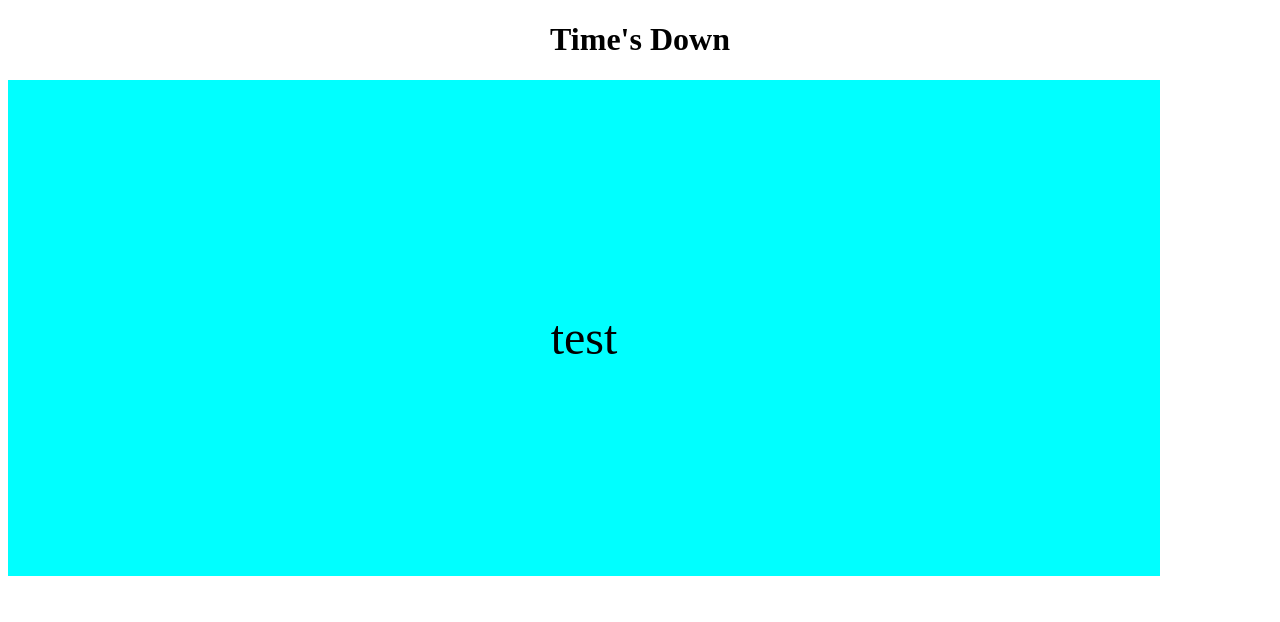
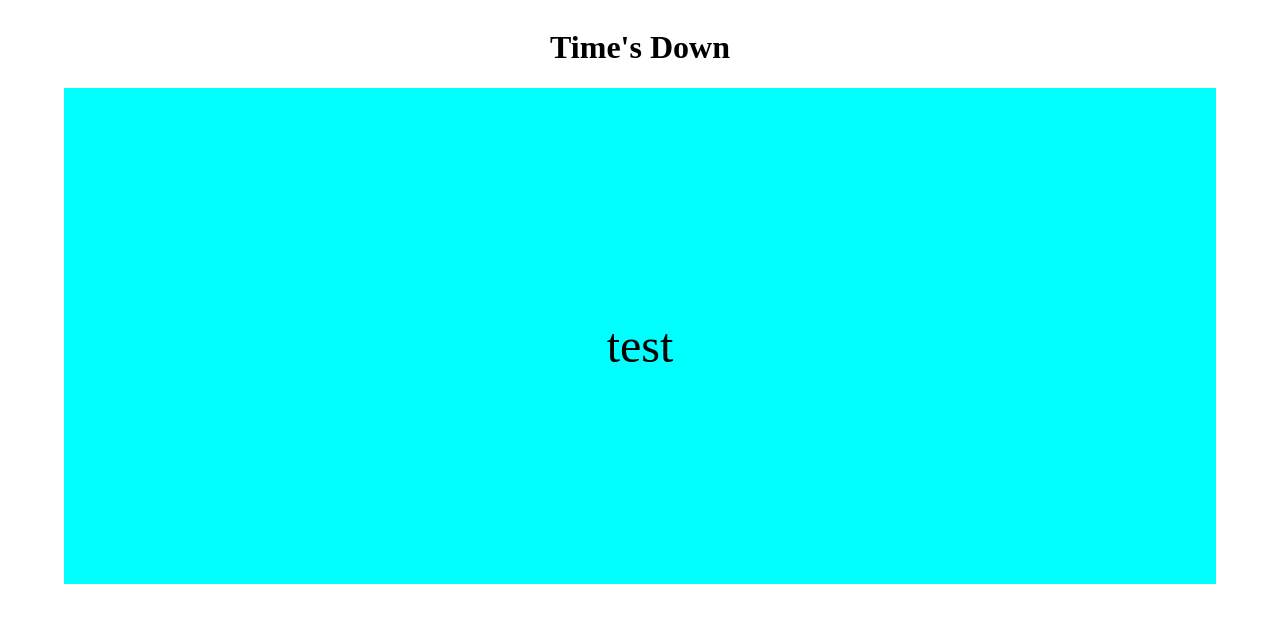
Before and after one commit to Nicolas-Delbovier/TimesDownPWA, a Vue app: page / in a window 1280 px wide. Shown: the top 622 px of the page. Built offline with nearby package versions, Linux system fonts and the light colour scheme.

Commit message:
Align content on the window

```diff
--- a/src/App.vue
+++ b/src/App.vue
@@ -6,12 +6,20 @@ import Game from './views/Game.vue'
 </script>
 
 <template>
-  <h1>Time's Down</h1>
-  <!-- <Menu @startGame="startGame"></Menu> -->
-  <Game></Game>
+  <div id="window">
+    <h1>Time's Down</h1>
+    <!-- <Menu @startGame="startGame"></Menu> -->
+    <Game></Game>
+  </div>
 </template>
 
 <style scoped>
+
+#window{
+  display: flex;
+  flex-direction: column;
+  align-items: center;
+}
 
 h1 {
     text-align: center;
```
